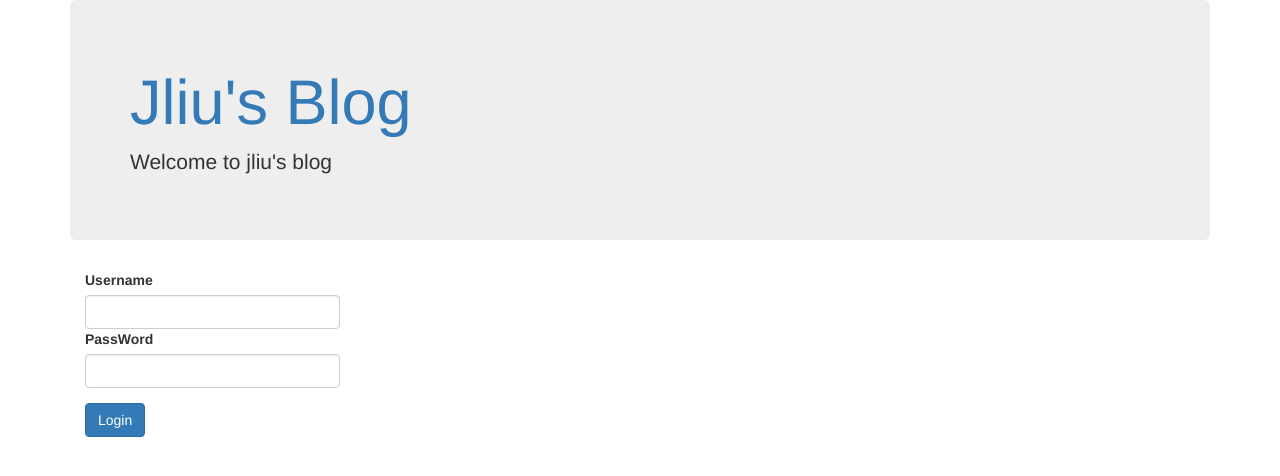
After one commit to krufyliu/jliu-s-blog, a Flask app: page /login in a window 1280 px wide. The commit adds this page. Shown: the top 476 px of the page. Run offline with Flask 2, Linux system fonts and the light colour scheme; some libraries are stand-ins or nearby versions.

Commit message:
Finish login register new_post

```diff
--- /dev/null
+++ b/jliusblog/controller/main.py
@@ -0,0 +1,24 @@
+from flask import Blueprint, request, flash, url_for, redirect, render_template
+from jliusblog.forms import RegisterForm, LoginForm
+from jliusblog.models import db, User
+
+main_blueprint = Blueprint('main', __name__)
+
+@main_blueprint.route('/login', methods=['GET', 'POST'])
+def login():
+    form = LoginForm()
+    if form.validate_on_submit():
+       flash('You have been logined in.', category='success')
+       return redirect(url_for('blog.home'))
+    return render_template('login.html', form=form)
+
+@main_blueprint.route('/register', methods=['GET', 'POST'])
+def register():
+    form = RegisterForm()
+    if form.validate_on_submit():
+        user = User(form.username.data, form.email.data, form.password.data)
+        db.session.add(user)
+        db.session.commit()
+        flash('Your user has been created, please login', category='success')
+        return redirect(url_for('main.login'))
+    return render_template('register.html', form=form)
--- a/jliusblog/forms.py
+++ b/jliusblog/forms.py
@@ -1,8 +1,50 @@
 from flask_wtf import Form
-from wtforms import StringField, TextField
-from wtforms.validators import DataRequired, Length, Email
+from wtforms import StringField, TextField, PasswordField, TextAreaField
+from wtforms.validators import DataRequired, Length, Email, EqualTo
+from jliusblog.models import User
 
 
 class CommentForm(Form):
     email = StringField('Email', validators=[DataRequired(), Email()])
     text = TextField('Comment', validators=[DataRequired(), Length(max=255)])
+
+class LoginForm(Form):
+    username = StringField('Username', validators=[DataRequired(), Length(max=255)])
+    password = PasswordField('PassWord', validators=[DataRequired()])
+
+    def validate(self):
+        valid = super(LoginForm, self).validate()
+        if not valid:
+            return False
+
+        user = User.query.filter_by(username=self.username.data).first()
+        if not user or not user.validate_password(self.password.data):
+            self.username.errors.append('Invalid username or password.')
+            return False
+
+        return True
+
+class RegisterForm(Form):
+    username = StringField('Username', validators=[DataRequired(), Length(max=255)])
+    email = StringField('Email', validators=[DataRequired(), Email()])
+    password = PasswordField('Password', validators=[DataRequired(), Length(min=6)])
+    confirm = PasswordField('Confirm Password', validators=[DataRequired(), EqualTo('password')])
+
+    def validate(self):
+        valid = super(RegisterForm, self).validate()
+        if not valid:
+            return False
+
+        if User.query.filter_by(username=self.username.data).first():
+            self.username.errors.append('username has already existed.')
+            return False
+
+        if User.query.filter_by(email=self.email.data).first():
+            self.username.errors.append('email has already existed')
+            return False
+
+        return True
+
+class PostNewForm(Form):
+    title = StringField('Title', validators=[DataRequired(), Length(max=255)])
+    text = TextAreaField('Text', validators=[DataRequired()])
--- a/jliusblog/templates/layouts/base.html
+++ b/jliusblog/templates/layouts/base.html
@@ -55,6 +55,18 @@
         <h1><a href="">Jliu's Blog</a></h1>
         <p>Welcome to jliu's blog</p>
       </div>
+      {% with messages = get_flashed_messages(with_categories=True) %}
+        {% if messages %}
+          {% for category, message in messages %}
+            <div class="alert alert-{{category}} alert-dismissible" data-dismiss="alert" aria-label="Clse">
+                <button class="close" type="button" data-dismiss="alert" aria-label="Close">
+                  <span aria-hidden="true">&times;</span>
+                </button>
+                {{ message }}
+            </div>
+          {% endfor %}
+        {% endif %}
+      {% endwith %}
       {% block body %}
       {% endblock %}
     </div>
@@ -63,5 +75,7 @@
     <!-- Include all compiled plugins (below), or include individual files as needed -->
     <!--<script src="{{ url_for('static', filename='js/bootstrap.min.js') }}"></script>-->
     <scprit href="//cdn.bootcss.com/bootstrap/3.3.7/js/bootstrap.min.js" ></scprit>
+    {% block js %}
+    {% endblock %}
   </body>
 </html>
--- /dev/null
+++ b/jliusblog/templates/login.html
@@ -0,0 +1,29 @@
+{% extends "layouts/base.html" %}
+{% block body %}
+<div class="col-lg-3">
+  <!-- Set the form -->
+  <form method="POST" action="{{ url_for('main.login')
+    }}">
+    {{ form.hidden_tag() }}
+    <div>
+      {{ form.username.label }}
+      {% if form.username.errors %}
+        {% for e in form.username.errors %}
+          <p class="help-block">{{ e }}</p>
+        {% endfor %}
+      {% endif %}
+      {{ form.username(class_="form-control") }}
+    </div>
+    <div class="form-group">
+      {{ form.password.label }}
+      {% if form.password.errors %}
+        {% for e in form.password.errors %}
+          <p class="help-block">{{ e }}</p>
+        {% endfor %}
+      {% endif %}
+      {{ form.password(class_='form-control') }}
+    </div>
+    <input class="btn btn-primary" type="submit" value="Login">
+  </form>
+</div>
+{% endblock %}
--- a/manage.py
+++ b/manage.py
@@ -3,8 +3,10 @@
 # import Flask Script object
 from flask_script import Manager
 from flask_migrate import Migrate, MigrateCommand
-from jliusblog import app
+from jliusblog import create_app
 from jliusblog import models
+
+app = create_app('jliusblog.config')
 
 # Init manager object via app object
 manager = Manager(app)
```
Also changed, not shown: jliusblog/__init__.py (+11 -16 lines), jliusblog/controller/blog.py (+13 -2 lines), jliusblog/models.py (+12 -1 lines), jliusblog/templates/posts/create.html (added, +37 -0 lines), jliusblog/templates/register.html (added, +31 -0 lines).
